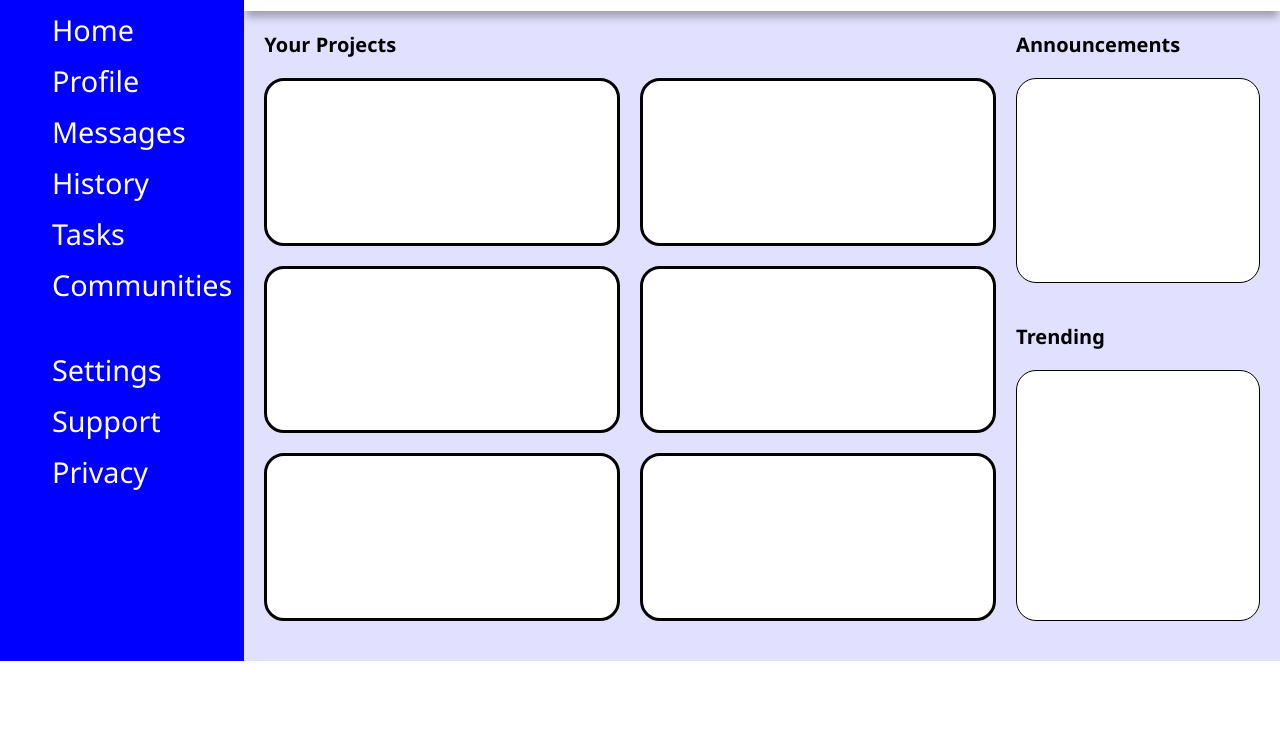
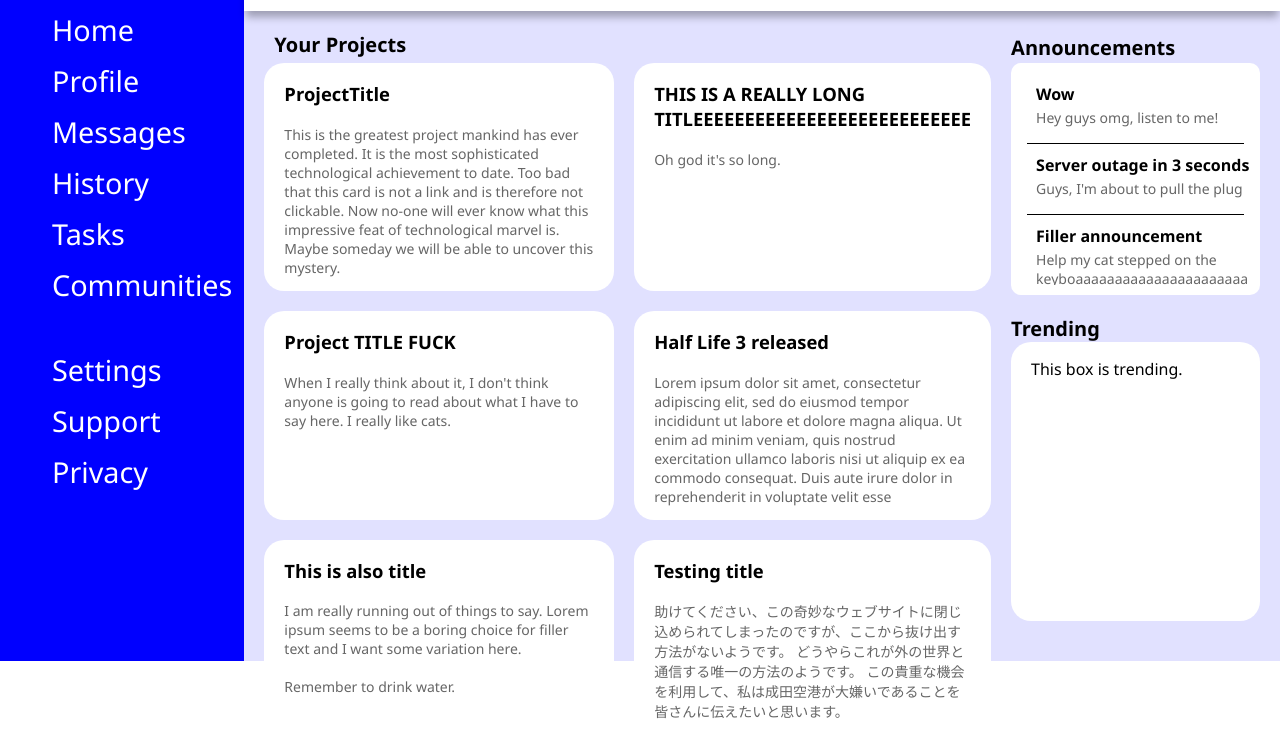
Before and after one commit to timalo/TOPAdminDashboard, a plain HTML site: page index.html in a window 1280 px wide. Shown: the part 139-874 px from the top of the page. Before the commit the page ends 800 px from the top, so only its background shows below. Drawn offline with Linux system fonts and the light colour scheme.

Commit message:
Layout and all cards now have some content. Going to add project card buttons next.

```diff
--- a/index.html
+++ b/index.html
@@ -43,21 +43,55 @@
                 <p class="yourProjects">Your Projects</p>
                 <p class="announcementsTitle">Announcements</p>
             <div class="projects">
-                <div class="project1"></div>
-                <div class="project2"></div>
-                <div class="project3"></div>
-                <div class="project4"></div>
-                <div class="project5"></div>
-                <div class="project6"></div>
+                <div class="projectCard">
+                    <p class="projectTitle">ProjectTitle</p>
+                    <p class="projectText">This is the greatest project mankind has ever completed. It is the most sophisticated technological achievement to date. Too bad that this card is not a link and is therefore not clickable. Now no-one will ever know what this impressive feat of technological marvel is. Maybe someday we will be able to uncover this mystery.</p>
+                </div>
+                <div class="projectCard">
+                    <p class="projectTitle">THIS IS A REALLY LONG TITLEEEEEEEEEEEEEEEEEEEEEEEEEEE</p>
+                    <p class="projectText">Oh god it's so long.</p>
+                </div>
+                <div class="projectCard">
+                    <p class="projectTitle">Project TITLE FUCK</p>
+                    <p class="projectText">When I really think about it, I don't think anyone is going to read about what I have to say here. I really like cats.</p>
+                </div>
+                <div class="projectCard">
+                    <p class="projectTitle">Half Life 3 released</p>
+                    <p class="projectText">Lorem ipsum dolor sit amet, consectetur adipiscing elit, sed do eiusmod tempor incididunt ut labore et dolore magna aliqua. Ut enim ad minim veniam, quis nostrud exercitation ullamco laboris nisi ut aliquip ex ea commodo consequat. Duis aute irure dolor in reprehenderit in voluptate velit esse</p>
+                </div>
+                <div class="projectCard">
+                    <p class="projectTitle">This is also title</p>
+                    <p class="projectText">I am really running out of things to say. Lorem ipsum seems to be a boring choice for filler text and I want some variation here.
+                        <br><br>
+                        Remember to drink water.</p>
+                    <div class="cardButtons"></div>
+                </div>
+                <div class="projectCard">
+                    <p class="projectTitle">Testing title</p>
+                    <p class="projectText">助けてください、この奇妙なウェブサイトに閉じ込められてしまったのですが、ここから抜け出す方法がないようです。 どうやらこれが外の世界と通信する唯一の方法のようです。 この貴重な機会を利用して、私は成田空港が大嫌いであることを皆さんに伝えたいと思います。</p>
+                </div>
             </div>
             <div class="announcements">
-
+                <div class="announcement">
+                    <span class="announcementTitle">Wow</span>
+                    <p class="announcementText">Hey guys omg, listen to me!</p>
+                </div>
+                <hr color="black">
+                <div class="announcement">
+                    <span class="announcementTitle">Server outage in 3 seconds</span>
+                    <p class="announcementText">Guys, I'm about to pull the plug</p>
+                </div>
+                <hr color="black">
+                <div class="announcement">
+                    <span class="announcementTitle">Filler announcement</span>
+                    <p class="announcementText">Help my cat stepped on the keyboaaaaaaaaaaaaaaaaaaaaaaaaaaaaaaaaaaaaaaaaaaaaaaaaaaaaaaaaaaaaaaa</p>
+                </div>
             </div>
             <p class="trendingTitle">
                 Trending
             </p>
             <div class="trending">
-
+                <p>This box is trending.</p>
             </div>
         </div>
     </div>
--- a/styles.css
+++ b/styles.css
@@ -150,7 +150,6 @@ body {
     background-color: #e1e1ff;
     grid-column: 2;
     grid-row: 4 / -1;
-    gap: 20px;
     padding-left: 20px;
     padding-right: 20px;
     padding-bottom: 40px;
@@ -161,7 +160,8 @@ body {
     align-self: end;
     font-size: 20px;
     font-weight: 600;
-    margin-bottom: 0px;
+    margin-bottom: 5px;
+    margin-left: 10px;
 }
 
 .announcementsTitle {
@@ -178,22 +178,50 @@ body {
     gap: 20px;
     grid-template-columns: repeat(2, 1fr);
     grid-template-rows: repeat(3, 1fr);
+    margin-right: 20px;
     grid-row: 2 / -1;
 }
 
 .projects > * {
     background-color: white;
-    border: solid 3px black;
     border-radius: 20px;
 }
 
 .announcements {
     display: grid;
+    grid-template: 1fr 1px 1fr 1px 1fr / 1fr;
+    padding: 10px;
+    gap: 0;
     grid-row: 2 / 7;
     grid-column: 2;
-    border: solid 1px black;
     background-color: white;
-    border-radius: 20px;
+    border-radius: 10px;
+}
+
+hr {
+    width: 95%;
+    border: 0;
+    height: 1px;
+    margin-top: 0;
+    margin-bottom: 0;
+}
+
+.announcement {
+    overflow: hidden;
+    padding-top: 10px;
+    padding-left: 15px;
+}
+
+.announcementText {
+    margin-top: 3px;
+    margin-bottom: 0px;
+    word-wrap: break-word;
+    font-size: 14px;
+    color: #666666;
+}
+
+.announcementTitle {
+    font-weight: 600;
 }
 
 .trendingTitle {
@@ -203,9 +231,33 @@ body {
     font-weight: 600;
 }
 
+.projectTitle {
+    font-weight: 600;
+    font-size: 1.15em;
+}
+
+.projectText {
+    font-size: 14px;
+    color: #666666;
+}
+
+.cardButtons {
+    position: relative;
+    bottom: 0;
+    right: 0;
+    width: 40%;
+    background-color: blue;
+}
+
+.projectCard {
+    padding-left: 20px;
+    padding-right: 20px;
+}
+
 .trending {
     grid-row: 8 / -1;
-    border: solid 1px black;
     background-color: white;
     border-radius: 20px;
+    padding-left: 20px;
+    padding-right: 20px;
 }
```
